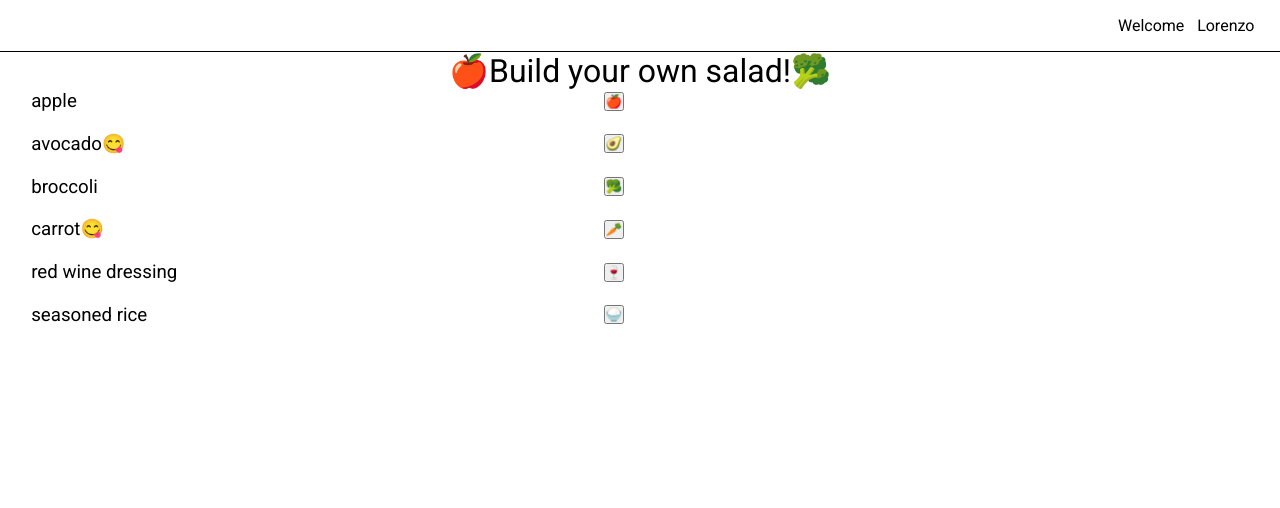
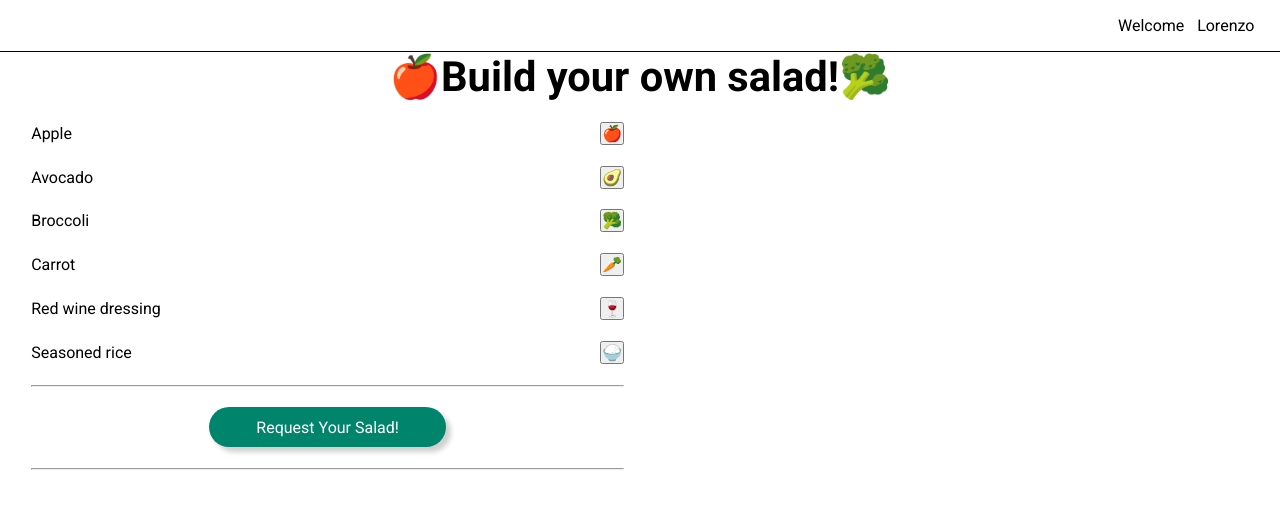
Before and after one commit to lorenzoVwebDev/salad-maker-repository, a React (Create React App) app: page / in a window 1280 px wide. Shown: the top 508 px of the page. Built offline with nearby package versions, Linux system fonts and the light colour scheme.

Commit message:
Fixed style && added request button

```diff
--- a/src/_mixin.scss
+++ b/src/_mixin.scss
@@ -1,25 +1,37 @@
 @import url('https://fonts.googleapis.com/css2?family=Poppins:ital,wght@0,100;0,200;0,300;0,400;0,500;0,600;0,700;0,800;0,900;1,100;1,200;1,300;1,400;1,500;1,600;1,700;1,800;1,900&family=Roboto+Condensed:ital,wght@0,100..900;1,100..900&family=Roboto:ital,wght@0,100;0,300;0,400;0,500;0,700;0,900;1,100;1,300;1,400;1,500;1,700;1,900&display=swap');
 
-@mixin roboto-thin() {
+@mixin roboto-thin($property: font-size, $value: inherit) {
   font-family: "Roboto", serif;
   font-weight: 100;
   font-style: normal;
+  #{$property}: $value;
 }
 
-@mixin roboto-light() {
+@mixin roboto-light($property: font-size, $value: inherit) {
   font-family: "Roboto", serif;
   font-weight: 300;
   font-style: normal;
+  #{$property}: $value;
 }
 
-@mixin roboto-regular() {
+@mixin roboto-regular($property: font-size, $value: inherit) {
   font-family: "Roboto", serif;
   font-weight: 400;
   font-style: normal;
+  #{$property}: $value;
 }
 
-@mixin roboto-medium() {
+@mixin roboto-medium($property: font-size, $value: inherit) {
   font-family: "Roboto", serif;
   font-weight: 500;
   font-style: normal;
+  #{$property}: $value;
 }
+
+
+@mixin roboto-bold($property: font-size, $value: inherit) {
+  font-family: "Roboto", serif;
+  font-weight: 700;
+  font-style: normal;
+  #{$property}: $value;
+}
--- a/src/components/SaladSummary/SaladSummary.js
+++ b/src/components/SaladSummary/SaladSummary.js
@@ -1,7 +1,28 @@
   import { useContext, useState } from "react";
   import { SaladContext } from "../Saladmaker/Saladmaker";
+  import { createUseStyles } from "react-jss";
+
+  const useStyle = createUseStyles({
+    '@keyframes opacity': {
+      '0%': {opacity: 0},
+      '50%': {opacity: 0.8},
+      '100%': {opacity: 0}
+    }, maxQuantityJss: {
+      color: 'red',
+      position: 'absolute',
+      top: '-0.8vw',
+      animationName: '$opacity',
+      animationDuration: '2.5s',
+      border: 'solid 1px 0.5px black',
+      backgroundColor: '#D3D3D3',
+      boxSizing: 'content-box',
+      padding: '0.5vw 0.5vw 0.5vw 0.5vw',
+      borderRadius: '10px'
+    }
+  })
 
 function SaladSummary() {
+  const classes = useStyle();
   const [ reload, setReload] = useState(false)
   const { salad, setSalad } = useContext(SaladContext);
 
@@ -24,23 +45,24 @@ function SaladSummary() {
       <ul className="salad-summary-ul">
       {
         salad.map(item => {
+          console.log(item.maxQuantity)
           if (item.maxQuantity) {
             setTimeout(() => {
               item.maxQuantity = false;
               setReload(!reload);
-            }, 1500)
+            }, 2000)
           }
 
           return (
-          <div className="li-box">
-            <li key={item.name}>{item.name} <span>{item.quantity>1? 'x2' : '' }</span><span className="max-quantity">{item.maxQuantity ? `You can add an ingredient up to two times!`: ''}</span><button onClick={()=>
+            <div className="li-box">
+            <h3 key={item.name} >{item.name} <span>{item.quantity>1? 'x2' : '' }</span></h3><span className={`${item.maxQuantity? classes.maxQuantityJss : 'max-quantity'}`}>You can add an ingredient up to two times!</span><button onClick={()=>
               update('remove', item.name)
-            }>Remove</button></li>
-          </div>
+            }>➖</button>
+            </div>
           )
         })
       }
-        <h4 className="max-quantity">{salad.length>=6 || totalQuantity>=6?'Max quantity has been reached!':''}</h4>
+        <h4 className="max-quantity-alert">{salad.length>=6 || totalQuantity>=6?'You can add up to 6 ingredients/overall quantity!':''}</h4>
       </ul>
     </div>
   )
--- a/src/components/Saladbuilder/Saladbuilder.js
+++ b/src/components/Saladbuilder/Saladbuilder.js
@@ -13,6 +13,11 @@ function SaladBuilder() {
             />
         )
       })}
+      <hr/>
+      <div className="button-request-wrapper">
+        <button>Request Your Salad!</button>
+      </div>
+      <hr />
     </div>
   )
 }
--- a/src/components/Saladmaker/Saladmaker.js
+++ b/src/components/Saladmaker/Saladmaker.js
@@ -1,7 +1,7 @@
 import { createContext, useReducer, useState } from 'react';
 import { ingredients } from '../../data/saladData'
 import SaladBuilder from '../Saladbuilder/Saladbuilder';
-import SaladSummary from '../Saladsummary/Saladsummary';
+import SaladSummary from '../Saladsummary/SaladSummary';
 import { add, remove } from '../../services/operations';
 
 export const SaladContext = createContext()
--- a/src/data/saladData.js
+++ b/src/data/saladData.js
@@ -1,26 +1,26 @@
 export const ingredients = [
   {
     image: '🍎',
-    name: 'apple',
+    name: 'Apple',
   },
   {
     image: '🥑',
-    name: 'avocado',
+    name: 'Avocado',
   },
   {
     image: '🥦',
-    name: 'broccoli',
+    name: 'Broccoli',
   },
   {
     image: '🥕',
-    name: 'carrot',
+    name: 'Carrot',
   },
   {
     image: '🍷',
-    name: 'red wine dressing',
+    name: 'Red wine dressing',
   },
   {
     image: '🍚',
-    name: 'seasoned rice',
+    name: 'Seasoned rice',
   },
 ];
--- a/src/index.scss
+++ b/src/index.scss
@@ -23,6 +23,8 @@
 }
 h1 {
   text-align: center;
+  margin-bottom: calc(1vw + 1vh);
+  @include roboto-bold(font-size, calc(2vw + 2vh));
 }
 .salad-maker-wrapper {
   display: flex;
@@ -43,23 +45,99 @@ h1 {
     row-gap: calc(0.5vw + 0.5vh);
     align-items: center;
   }
+
+  & .button-request-wrapper {
+    display: flex;
+    justify-content: center;
+    width: 100%;
+    & > button {
+      width: 40%;
+      padding-top: calc(0.5vw + 0.5vh);
+      padding-bottom: calc(0.5vw + 0.5vh);
+      padding-left: calc(0.1vw + 0.5vh);
+      padding-right: calc(0.1vw + 0.5vh);
+      border: none;
+      border-radius: 25px;
+      background-color: rgb(0, 132, 107);
+      color: white;
+      box-shadow: 5px 5px 5px rgb(209, 208, 208);
+      transition: transform 0.2s;
+      cursor: pointer;
+      &:hover {
+        transform: scale(1.2);
+      }
+      &:active {
+        background-color: rgb(127, 255, 110);
+      }
+    }
+  }
 }
-
-
 
 .salad-summary-wrapper {
   display: flex;
   flex-direction: column;
+  gap: calc(7.5vw + 7.5vh);
+  row-gap: calc(1vw + 1vh);
   padding-left: 2vw;
   padding-right: 2vw;
   width: 50%;
-  & .max-quantity {
-    color: red;
-  }
   & .salad-summary-ul {
-    width: 50%;
+    width: 100%;
+    display: flex;
+    flex-direction: column;
+    gap: calc(7.5vw + 7.5vh);
+    row-gap: calc(1vw + 1vh);
     list-style-type: none;
+    & .li-box {
+      position: relative;
+      display: flex;
+      justify-content: space-between;
+      row-gap: calc(0.5vw + 0.5vh);
+      align-items: center;
+      border: solid 1px gray;
+      border-radius: 25px;
+      padding: 1vw 2vw 1vw 1vw;
+      & .max-quantity {
+        position: absolute;
+        top: 0;
+/*         color: black; */
+        @include roboto-bold;
+        transition: all 0.2s;
+        display: none;
+      }
+      & button {
+        border-radius: 25px;
+        cursor: pointer;
+        transition: all 0.2s;
+        &:hover {
+          background-color: red;
+        }
+      }
+    }
+
+    & .max-quantity-alert {
+      &:not(:empty) {
+        animation-name: disappear;
+        animation-duration: 5s;
+        animation-fill-mode: forwards;
+        color: red;
+      }
+    }
   }
 }
 
+@keyframes disappear {
+  0% {
+    opacity: 0;  /* Fully visible */
+    visibility: visible;  /* Ensure it's visible initially */
+  }
+  50% {
+    opacity: 1;  /* Half transparent */
+  }
+  100% {
+    opacity: 0;  /* Fully transparent */ /* Prevent interactions after disappearing */
+  }
+}
+
+
 @import './media';
```
